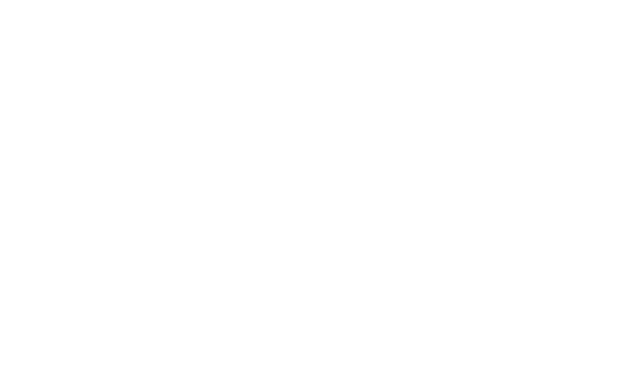
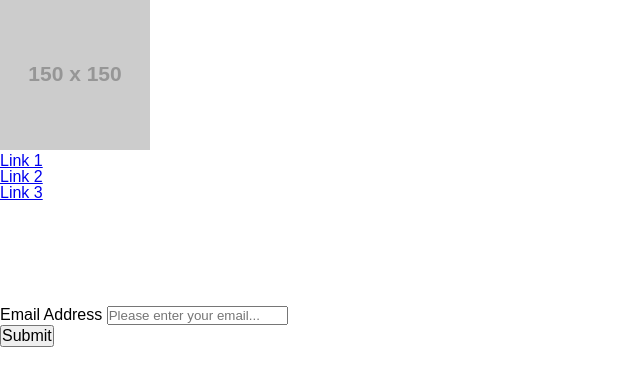
Before and after one commit to vruss14/coding-creamery, a plain HTML site: page index.html in a window 1280 px wide. Shown: the whole page, without its empty margins (0-640 px from the left). Drawn offline with Linux system fonts and the light colour scheme; placeholder pictures from the web are drawn by us; a web font is replaced by a local one.

Commit message:
added basic HTML to fulfill user story requirements

```diff
--- a/assets/css/style.css
+++ b/assets/css/style.css
@@ -1,3 +1,9 @@
 h1 {
     font-family: 'Raleway Dots', cursive;
 }
+
+nav {
+    position: fixed;
+}
+
+/* Use flexbox and media queries at least once */
--- a/index.html
+++ b/index.html
@@ -26,7 +26,35 @@
     </head>
 <body>
 
+    <header id="header">
+        <img id="header-img" src="https://via.placeholder.com/150" />
+
+        <nav id="nav-bar">
+            <ul>
+                <li><a class="nav-link" href="#">Link 1</a></li>
+                <li><a class="nav-link" href="#">Link 2</a></li>
+                <li><a class="nav-link" href="#">Link 3</a></li>
+            </ul>
+        </nav>
+    </header>
+
     <main id="main">
+
+        <div>
+            <video></video>
+        </div>
+
+        <form id="form" action="https://www.freecodecamp.com/email-submit">
+            <div class="input-container">
+                <label id="email-label" for="email">Email Address</label>
+                <input type="email" name="email" id="email" class="form-control" placeholder="Please enter your email..." required />
+            </div>
+
+            <div class="input-container">
+                <button type="submit" id="submit" class="submit-button"> Submit </button>
+            </div>
+
+        </form>
 
     </main>
 
```
